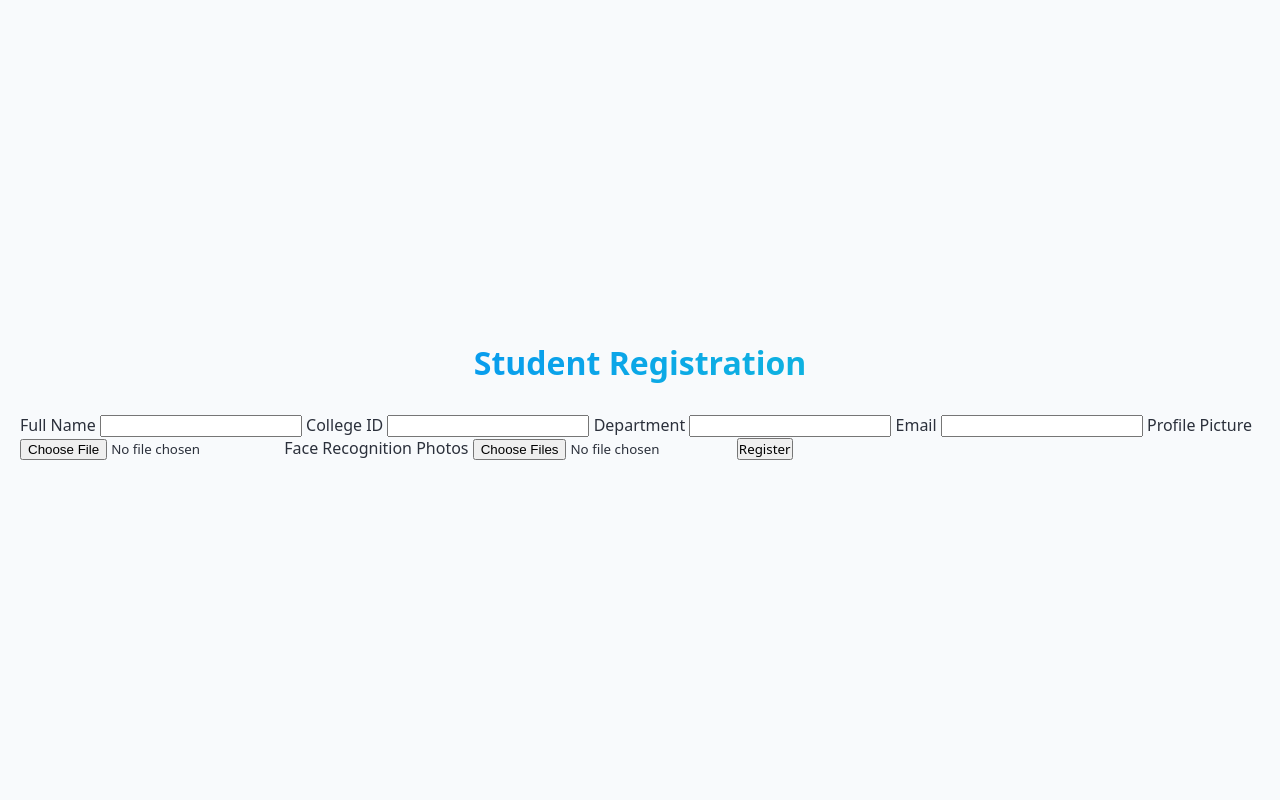
After one commit to atrum72/PBL25, a Flask app: page /register in a window 1280 px wide. The commit adds this page. Run offline with Flask 3, Linux system fonts and the light colour scheme; parts of the project's set-up code (start-up, migrations or seed data) failed here and were passed over; some libraries are stand-ins or nearby versions.

Commit message:
Baukhala gaya hun

```diff
--- a/app.py
+++ b/app.py
@@ -61,6 +61,47 @@ def login():
 def logout():
     session.clear()
     return redirect(url_for('home'))
+
+# -------------------- REGISTRATION --------------------
+@app.route('/register', methods=['GET', 'POST'])
+def register():
+    if request.method == 'POST':
+        name = request.form['name']
+        college_id = request.form['college_id']
+        department = request.form['department']
+        email = request.form['email']
+        profile_pic = request.files['profile_pic']
+        face_photos = request.files.getlist('face_photos')
+
+        # Hash a default password
+        default_password = "pass@123"
+        hashed_password = hashlib.sha256(default_password.encode()).hexdigest()
+
+        # Save profile picture
+        profile_folder = os.path.join(app.static_folder, 'uploads')
+        os.makedirs(profile_folder, exist_ok=True)
+        profile_path = os.path.join(profile_folder, profile_pic.filename)
+        profile_pic.save(profile_path)
+
+        # Save face recognition photos
+        face_folder = os.path.join(app.static_folder, 'face_data', college_id)
+        os.makedirs(face_folder, exist_ok=True)
+        for photo in face_photos:
+            photo.save(os.path.join(face_folder, photo.filename))
+
+        # Insert student into database
+        cursor = mysql.connection.cursor()
+        cursor.execute("""
+            INSERT INTO students (roll_no, name, department, email, password, face_image_path)
+            VALUES (%s, %s, %s, %s, %s, %s)
+        """, (college_id, name, department, email, hashed_password, profile_path))
+        mysql.connection.commit()
+        cursor.close()
+
+        flash("Registration successful! You can now login.", "success")
+        return redirect(url_for('home'))
+
+    return render_template('register.html')
 
 # -------------------- DASHBOARDS --------------------
 @app.route('/student_dashboard')
--- /dev/null
+++ b/static/register.css
@@ -0,0 +1,134 @@
+/* register.css */
+
+/* 1. VARIABLES & BASE STYLES */
+:root {
+    --background: hsl(210, 40%, 98%);
+    --foreground: hsl(220, 15%, 20%);
+    --primary: hsl(210, 100%, 50%);
+    --secondary: hsl(180, 80%, 45%);
+    --muted: hsl(210, 30%, 94%);
+    --border: hsl(210, 30%, 90%);
+}
+
+* {
+    box-sizing: border-box;
+    font-family: system-ui, sans-serif;
+    margin: 0;
+    padding: 0;
+}
+
+body {
+    background: var(--background);
+    color: var(--foreground);
+    min-height: 100vh;
+    display: flex;
+    justify-content: center;
+    align-items: center;
+    padding: 20px;
+}
+
+/* 2. SIGN-UP CONTAINER CARD */
+.login-container {
+    background-color: white;
+    padding: 40px;
+    border-radius: 1rem;
+    box-shadow: 0 8px 30px rgba(0, 0, 0, 0.08);
+    border: 1px solid var(--border);
+    width: 100%;
+    max-width: 500px;
+}
+
+/* 3. FORM ELEMENTS */
+h2 {
+    text-align: center;
+    margin-bottom: 30px;
+    font-weight: 700;
+    font-size: 2rem;
+    background: linear-gradient(135deg, var(--primary), var(--secondary));
+    -webkit-background-clip: text;
+    background-clip: text;
+    -webkit-text-fill-color: transparent;
+}
+
+.input-group {
+    margin-bottom: 20px;
+}
+
+.input-group label {
+    display: block;
+    margin-bottom: 8px;
+    font-weight: 500;
+    color: hsl(220, 10%, 45%);
+}
+
+.input-group input {
+    width: 100%;
+    padding: 12px;
+    border: 1px solid var(--border);
+    background-color: var(--background);
+    border-radius: 8px;
+    font-size: 1rem;
+    transition: all 0.2s ease;
+}
+
+.input-group input:focus {
+    outline: none;
+    border-color: var(--primary);
+    box-shadow: 0 0 0 3px hsla(210, 100%, 50%, 0.15);
+}
+
+button[type="submit"] {
+    width: 100%;
+    padding: 12px;
+    background: linear-gradient(135deg, var(--primary), var(--secondary));
+    color: white;
+    border: none;
+    border-radius: 8px;
+    cursor: pointer;
+    font-size: 1.1rem;
+    font-weight: 600;
+    margin-top: 10px;
+    transition: all 0.2s ease;
+}
+
+button[type="submit"]:hover {
+    transform: translateY(-2px);
+    box-shadow: 0 6px 20px rgba(0, 0, 0, 0.1);
+}
+
+/* 4. FILE INPUT CUSTOMIZATION */
+.input-group input[type="file"] {
+    padding: 6px;
+    background-color: var(--muted);
+}
+
+.input-group input[type="file"]::-webkit-file-upload-button {
+    padding: 6px 12px;
+    margin-right: 10px;
+    background: var(--primary);
+    color: white;
+    border: none;
+    border-radius: 5px;
+    cursor: pointer;
+    transition: all 0.2s ease;
+}
+
+.input-group input[type="file"]::-webkit-file-upload-button:hover {
+    background: var(--secondary);
+}
+
+/* 5. LOGIN / SIGNUP LINK */
+.signup-prompt {
+    text-align: center;
+    margin-top: 15px;
+}
+
+.signup-prompt a {
+    color: var(--primary);
+    text-decoration: none;
+    font-weight: 600;
+}
+
+.signup-prompt a:hover {
+    text-decoration: underline;
+}
--- /dev/null
+++ b/templates/register.html
@@ -0,0 +1,37 @@
+<!DOCTYPE html>
+<html lang="en">
+<head>
+    <meta charset="UTF-8">
+    <meta name="viewport" content="width=device-width, initial-scale=1.0">
+    <title>Student Registration</title>
+    <!-- Link to CSS file -->
+    <link rel="stylesheet" href="{{ url_for('static', filename='register.css') }}">
+</head>
+<body>
+
+<form action="{{ url_for('register') }}" method="POST" enctype="multipart/form-data">
+    <h2>Student Registration</h2>
+
+    <label for="name">Full Name</label>
+    <input type="text" id="name" name="name" required>
+
+    <label for="college_id">College ID</label>
+    <input type="text" id="college_id" name="college_id" required>
+
+    <label for="department">Department</label>
+    <input type="text" id="department" name="department" required>
+
+    <label for="email">Email</label>
+    <input type="email" id="email" name="email" required>
+
+    <label for="profile_pic">Profile Picture</label>
+    <input type="file" id="profile_pic" name="profile_pic" accept="image/*" required>
+
+    <label for="face_photos">Face Recognition Photos</label>
+    <input type="file" id="face_photos" name="face_photos" accept="image/*" multiple required>
+
+    <input type="submit" value="Register">
+</form>
+
+</body>
+</html>
```
Also changed, not shown: static/student.css (+23 -1 lines), templates/index.html (+6 -6 lines), templates/login.html (added, +31 -0 lines), templates/student_dashboard.html (+82 -43 lines).
